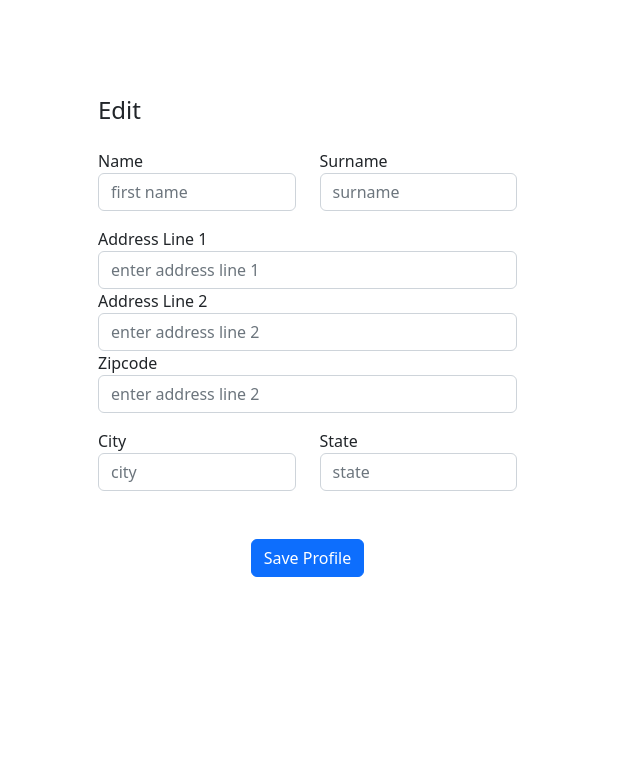
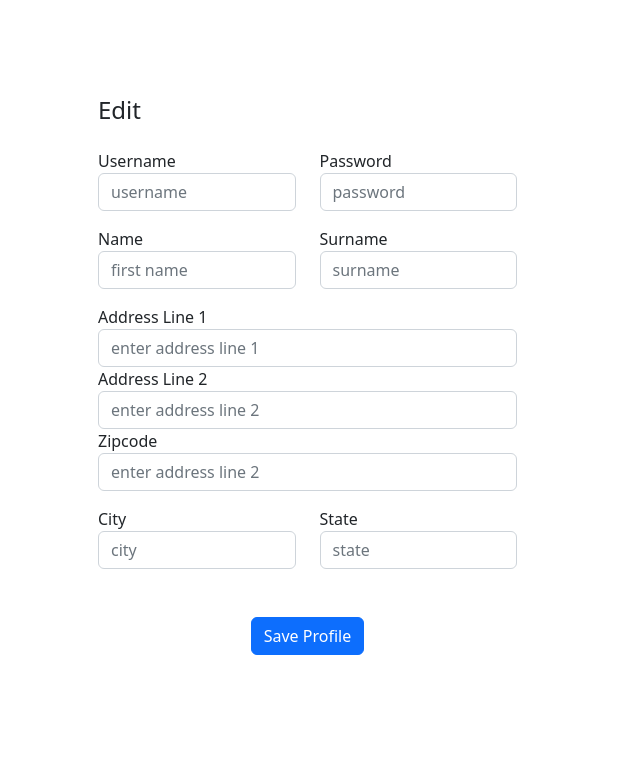
Before and after one commit to Cegar124/deliverme, a PHP site: page /edit_profile.php in a window 1280 px wide. Shown: the part 40-807 px from the top of the page, without its empty margins (0-640 px from the left). Before the commit the page ends 617 px from the top, so only its background shows below. Run offline with PHP 8.4, Linux system fonts and the light colour scheme; the visitor is signed in with stand-in values (Sample User, id 1).

Commit message:
hide password

```diff
--- a/edit_driver.php
+++ b/edit_driver.php
@@ -51,7 +51,7 @@
 
                             <div class="row mt-3">
                                 <div class="col-md-6"><label class="labels">Username</label><input type="text" class="form-control" placeholder="first name" value="" name="username"></div>
-                                <div class="col-md-6"><label class="labels">Password</label><input type="text" class="form-control" value="" placeholder="surname" name="password"></div>
+                                <div class="col-md-6"><label class="labels">Password</label><input type="password" class="form-control" value="" placeholder="surname" name="password"></div>
                             </div>
 
                             <div class="mt-5 text-center"><button class="btn btn-primary profile-button" type="submit">Save Profile</button></div>
--- a/edit_profile.php
+++ b/edit_profile.php
@@ -16,6 +16,8 @@
 
             if($_SERVER["REQUEST_METHOD"] == "POST"){
                 // Retrieve form data
+                $username = $_POST["username"];
+                $password = $_POST["password"];
                 $first_name = $_POST["first_name"];
                 $last_name = $_POST["last_name"];
                 $street_name = $_POST["street_name"];
@@ -34,7 +36,7 @@
                 $query = mysqli_query($sql, "UPDATE address SET st_name='{$street_name}', zipcode='{$zipcode}', city='{$city}', state_name='{$state}', apt_num='{$apt_num}' WHERE address_id='{$address_id}'");
 
                 // update user's names
-                $query2 = mysqli_query($sql, "UPDATE users SET first_name='{$first_name}', last_name='{$last_name}' WHERE user_id='{$user_id}'");
+                $query2 = mysqli_query($sql, "UPDATE users SET first_name='{$first_name}', last_name='{$last_name}', username='{$username}', password='{$password}' WHERE user_id='{$user_id}'");
 
                 header("Location: customer_profile.php?user_id=$user_id");
                 exit;
@@ -54,6 +56,11 @@
                     </div>
 
                         <form method="POST" action="<?php echo $_SERVER["PHP_SELF"]; ?>">
+
+                            <div class="row mt-3">
+                                <div class="col-md-6"><label class="labels">Username</label><input type="text" class="form-control" placeholder="username" value="" name="username"></div>
+                                <div class="col-md-6"><label class="labels">Password</label><input type="password" class="form-control" value="" placeholder="password"  name="password"></div>
+                            </div>
 
                             <div class="row mt-3">
                                 <div class="col-md-6"><label class="labels">Name</label><input type="text" class="form-control" placeholder="first name" value="" name="first_name"></div>
```
